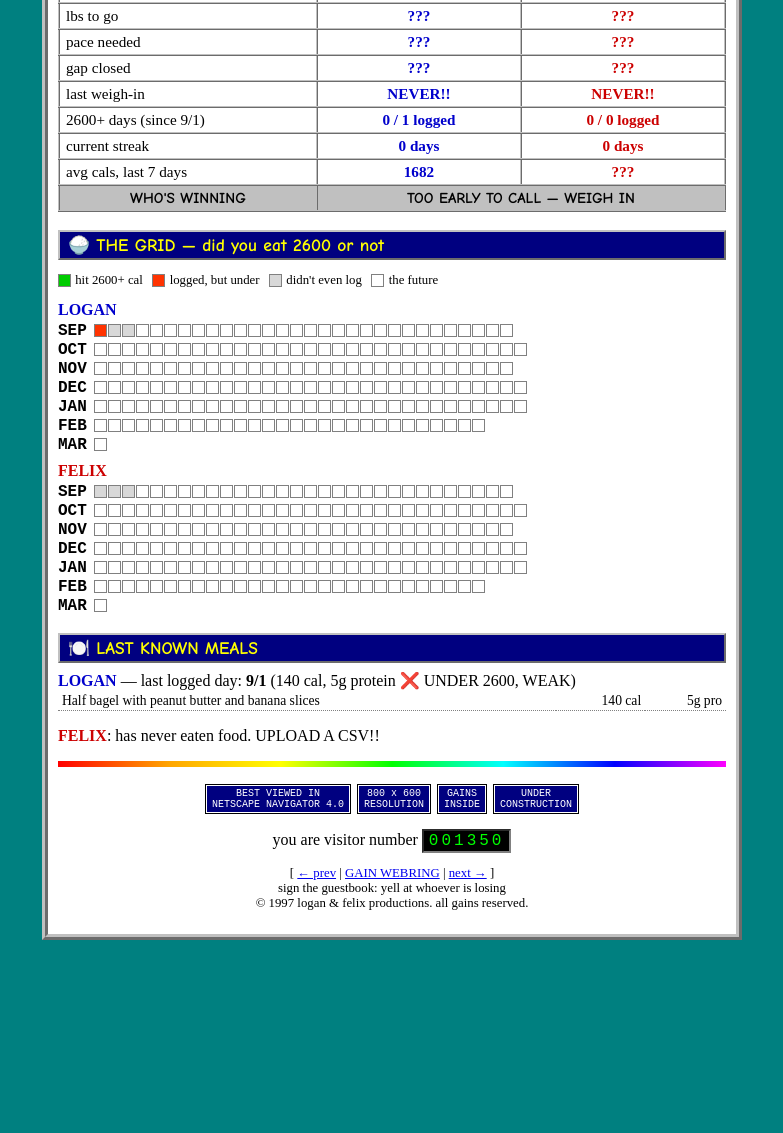
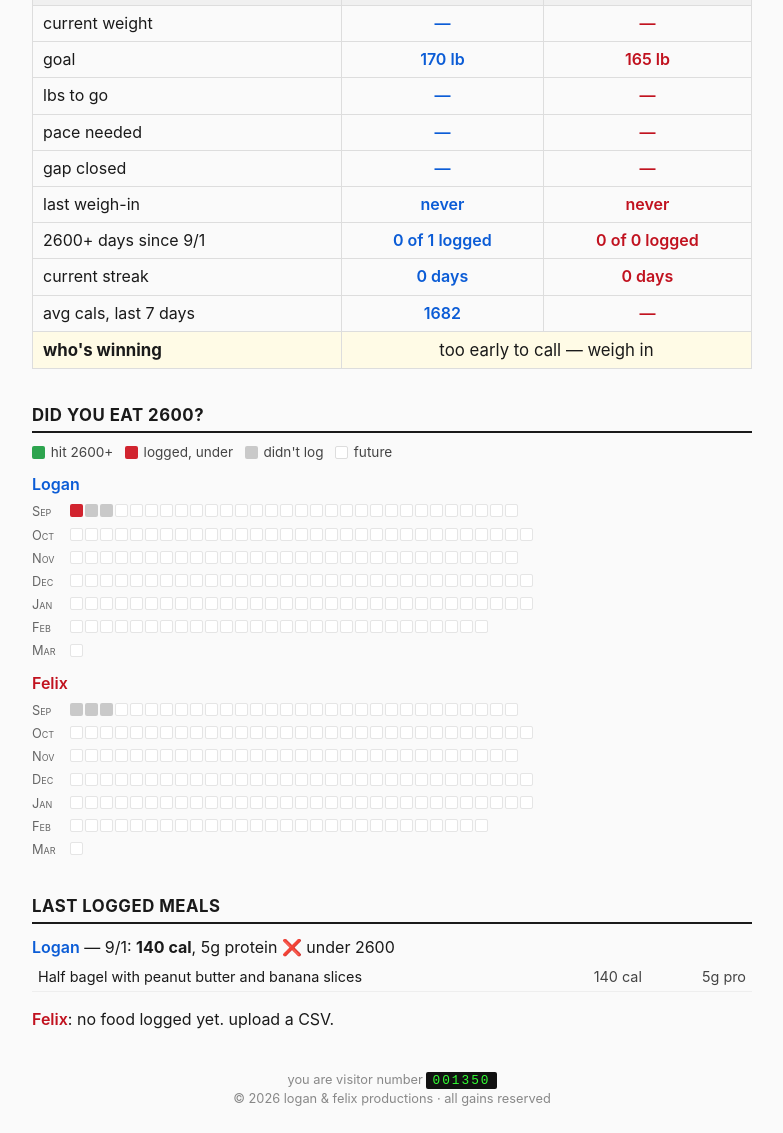
Before and after one commit to lcvaleski/bulkwatch, a plain HTML site: page index.html in a window 1280 px wide. Shown: the part 461-1594 px from the top of the page, without its empty margins (248-1031 px from the left). Before the commit the page ends 1413 px from the top, so only its background shows below. Drawn offline with Linux system fonts and the light colour scheme.

Commit message:
redesign: readable, no comic sans
Co-Authored-By: Claude Fable 5 <noreply@anthropic.com>
Claude-Session: https://claude.ai/code/session_014EoMfFn8ucEVGcw1S5RR59

```diff
--- a/index.html
+++ b/index.html
@@ -6,98 +6,79 @@
 <title>BULKWATCH 2027</title>
 <style>
   body {
-    background: #008080;
-    font-family: "Times New Roman", Times, serif;
+    background: #fafafa;
+    color: #1a1a1a;
+    font-family: -apple-system, BlinkMacSystemFont, "Segoe UI", Helvetica, Arial, sans-serif;
     margin: 0;
-    padding: 12px 4px;
+    padding: 24px 12px;
+    line-height: 1.45;
   }
-  #page {
-    width: 100%;
-    max-width: 700px;
-    margin: 0 auto;
-    background: #FFFFFF;
-    border: 6px ridge #C0C0C0;
-    padding: 10px;
-    box-sizing: border-box;
+  #page { max-width: 720px; margin: 0 auto; }
+  h1 { font-size: 1.7em; margin: 0; letter-spacing: 1px; }
+  h2 {
+    font-size: 1.05em; margin: 34px 0 10px;
+    padding-bottom: 4px; border-bottom: 2px solid #1a1a1a;
+    text-transform: uppercase; letter-spacing: 0.5px;
   }
-  h1, h2, h3 { font-family: "Comic Sans MS", "Comic Sans", cursive; }
-  h1 { text-align: center; color: #FF00FF; text-shadow: 2px 2px #00FFFF; margin: 4px 0; font-size: 2em; }
-  h2 {
-    background: #000080; color: #FFFF00; padding: 3px 8px;
-    font-size: 1.1em; margin: 18px 0 8px 0; border: 2px outset #C0C0C0;
+  .sub { color: #666; margin: 2px 0 0; }
+  .deadline { font-size: 1.05em; margin: 14px 0 0; }
+  .deadline b { font-size: 1.3em; }
+  .logan { color: #0b5cd6; font-weight: 600; }
+  .felix { color: #c1121f; font-weight: 600; }
+  table.score { border-collapse: collapse; width: 100%; }
+  table.score td, table.score th { border: 1px solid #ddd; padding: 6px 10px; text-align: left; }
+  table.score th { background: #f0f0f0; }
+  table.score td + td, table.score th + th { text-align: center; }
+  tr.winner td, tr.winner th { background: #fffbe6; font-size: 1.05em; }
+  .cell {
+    display: inline-block; width: 13px; height: 13px; margin: 0 2px 2px 0;
+    border-radius: 2px; vertical-align: middle;
   }
-  .blink { animation: blink 1s steps(2, start) infinite; }
-  @keyframes blink { to { visibility: hidden; } }
-  .rainbow {
-    height: 6px; border: 0; margin: 10px 0;
-    background: linear-gradient(90deg, red, orange, yellow, lime, cyan, blue, magenta);
+  .mo { display: inline-block; width: 38px; font-size: 0.8em; color: #666; font-variant: small-caps; }
+  .legend { color: #444; font-size: 0.85em; margin: 4px 0 10px; }
+  .meals { font-size: 0.9em; width: 100%; border-collapse: collapse; margin-bottom: 6px; }
+  .meals td { border-bottom: 1px solid #eee; padding: 3px 6px; }
+  .meals td:first-child { width: 70%; }
+  .meals td + td { text-align: right; white-space: nowrap; color: #444; }
+  .small { font-size: 0.85em; color: #666; }
+  footer { margin-top: 40px; text-align: center; color: #888; font-size: 0.8em; }
+  .counter {
+    background: #111; color: #3f3;
+    font-family: "Courier New", monospace; padding: 1px 6px; letter-spacing: 2px; border-radius: 2px;
   }
-  .center { text-align: center; }
-  marquee, .marq { background: #000000; color: #00FF00; font-family: "Courier New", monospace; padding: 2px 0; }
-  table.score { border-collapse: collapse; width: 100%; font-size: 0.95em; }
-  table.score td, table.score th { border: 2px inset #C0C0C0; padding: 3px 6px; }
-  table.score th { background: #C0C0C0; font-family: "Comic Sans MS", cursive; }
-  .logan { color: #0000CC; font-weight: bold; }
-  .felix { color: #CC0000; font-weight: bold; }
-  .cell {
-    display: inline-block; width: 11px; height: 11px; margin: 0 1px 1px 0;
-    border: 1px solid #808080; vertical-align: middle;
-  }
-  .mo { font-family: "Courier New", monospace; font-weight: bold; display: inline-block; width: 36px; }
-  .counter {
-    background: #000; color: #0F0; font-family: "Courier New", monospace;
-    padding: 1px 5px; letter-spacing: 3px; border: 2px inset #808080;
-  }
-  .badge {
-    display: inline-block; background: #000080; color: #fff; font-family: "Courier New", monospace;
-    font-size: 10px; border: 1px solid #fff; outline: 1px solid #000; padding: 2px 5px; margin: 2px;
-  }
-  .meals { font-size: 0.85em; width: 100%; border-collapse: collapse; }
-  .meals td { border-bottom: 1px dotted #808080; padding: 1px 4px; }
-  .small { font-size: 0.8em; }
-  svg text { font-family: "Courier New", monospace; }
-  a { color: #0000EE; }
-  a:visited { color: #551A8B; }
+  svg text { font-family: -apple-system, Helvetica, Arial, sans-serif; }
+  #chart svg { width: 100%; height: auto; background: #fff; border: 1px solid #ddd; border-radius: 4px; }
 </style>
 </head>
 <body>
 <div id="page">
-  <marquee scrollamount="6">★★★ BULKWATCH 2027 ★★★ TWO MEN ★★★ ONE SCALE ★★★ DEADLINE: MARCH 1st 2027 ★★★ LOGAN → 170 LBS ★★★ FELIX → 165 LBS ★★★ EAT OR BE NOTHING ★★★</marquee>
-  <h1>⚖️ BULKWATCH 2027 ⚖️</h1>
-  <p class="center small">the official <span class="logan">LOGAN</span> vs <span class="felix">FELIX</span> mass acquisition accountability page</p>
-  <p class="center"><span class="blink" style="color:red;font-weight:bold;">⚠ ONLY <span id="daysleft">???</span> DAYS UNTIL MARCH 1st ⚠</span></p>
-  <hr class="rainbow">
+  <h1>⚖️ BULKWATCH 2027</h1>
+  <p class="sub"><span class="logan">Logan</span> → 170 lb &nbsp;vs&nbsp; <span class="felix">Felix</span> → 165 lb &nbsp;·&nbsp; deadline March 1, 2027</p>
+  <p class="deadline"><b id="daysleft">?</b> days left</p>
 
-  <h2>📈 THE SCALE (canonical, no lying)</h2>
-  <div id="chart" class="center"><i>loading…</i></div>
-  <p class="small center">solid line = actual weigh-ins &nbsp;•&nbsp; dashed line = pace required to hit goal by 3/1 &nbsp;•&nbsp; ★ = the promised land</p>
+  <h2>The scale</h2>
+  <div id="chart"><i>loading…</i></div>
+  <p class="small">solid = actual weigh-ins · dashed = pace needed to hit goal by 3/1 · ★ = goal</p>
 
-  <h2>🏆 SCOREBOARD</h2>
+  <h2>Scoreboard</h2>
   <div id="scoreboard"><i>loading…</i></div>
 
-  <h2>🍚 THE GRID — did you eat 2600 or not</h2>
-  <p class="small">
-    <span class="cell" style="background:#00CC00"></span> hit 2600+ cal &nbsp;
-    <span class="cell" style="background:#FF3300"></span> logged, but under &nbsp;
-    <span class="cell" style="background:#D8D8D8"></span> didn't even log &nbsp;
-    <span class="cell" style="background:#FFFFFF"></span> the future
+  <h2>Did you eat 2600?</h2>
+  <p class="legend">
+    <span class="cell" style="background:#2da44e"></span> hit 2600+ &nbsp;
+    <span class="cell" style="background:#d1242f"></span> logged, under &nbsp;
+    <span class="cell" style="background:#c9c9c9"></span> didn't log &nbsp;
+    <span class="cell" style="background:#fff;border:1px solid #ddd;width:11px;height:11px"></span> future
   </p>
   <div id="grid"><i>loading…</i></div>
 
-  <h2>🍽️ LAST KNOWN MEALS</h2>
+  <h2>Last logged meals</h2>
   <div id="lastmeals"><i>loading…</i></div>
 
-  <hr class="rainbow">
-  <p class="center">
-    <span class="badge">BEST VIEWED IN<br>NETSCAPE NAVIGATOR 4.0</span>
-    <span class="badge">800 x 600<br>RESOLUTION</span>
-    <span class="badge">GAINS<br>INSIDE</span>
-    <span class="badge blink">UNDER<br>CONSTRUCTION</span>
-  </p>
-  <p class="center">you are visitor number <span class="counter" id="hits">000000</span></p>
-  <p class="center small">[ <a href="#">← prev</a> | <a href="#">GAIN WEBRING</a> | <a href="#">next →</a> ]<br>
-  sign the guestbook: yell at whoever is losing<br>
-  © 1997 logan &amp; felix productions. all gains reserved.</p>
+  <footer>
+    you are visitor number <span class="counter" id="hits">000000</span><br>
+    © 2026 logan &amp; felix productions · all gains reserved
+  </footer>
 </div>
 
 <script>
@@ -106,8 +87,8 @@ const CAL_GOAL = 2600;
 const START = "2026-09-01";
 const END = "2027-03-01";
 const PEOPLE = [
-  { key: "logan", name: "LOGAN", goal: 170, color: "#0000CC", cls: "logan" },
-  { key: "felix", name: "FELIX", goal: 165, color: "#CC0000", cls: "felix" },
+  { key: "logan", name: "Logan", goal: 170, color: "#0b5cd6", cls: "logan" },
+  { key: "felix", name: "Felix", goal: 165, color: "#c1121f", cls: "felix" },
 ];
 
 const D = s => new Date(s + "T00:00:00");
@@ -155,10 +136,10 @@ function drawChart() {
   const all = PEOPLE.flatMap(p => p.weights);
   const el = document.getElementById("chart");
   if (!all.length) {
-    el.innerHTML = '<p class="blink" style="color:red;font-weight:bold;font-size:1.2em;">NO WEIGH-INS LOGGED YET!!<br>STEP ON THE SCALE, COWARDS</p>';
+    el.innerHTML = '<p style="border:1px dashed #bbb;border-radius:4px;background:#fff;padding:40px 10px;text-align:center;color:#888">no weigh-ins yet — step on the scale</p>';
     return;
   }
-  const W = 660, H = 320, L = 44, R = 74, T = 16, B = 28;
+  const W = 680, H = 340, L = 44, R = 78, T = 16, B = 28;
   const x0 = Math.min(...all.map(w => +D(w.date)), +D(START));
   const x1 = +D(END);
   const lo = Math.floor(Math.min(...all.map(w => w.lbs)) / 5) * 5 - 5;
@@ -167,26 +148,26 @@ function drawChart() {
   const Y = v => T + (hi - v) / (hi - lo) * (H - T - B);
   let s = "";
   for (let v = lo; v <= hi; v += 5) {
-    s += `<line x1="${L}" y1="${Y(v)}" x2="${W - R}" y2="${Y(v)}" stroke="#DDD"/>`
-       + `<text x="${L - 5}" y="${Y(v) + 3}" font-size="10" text-anchor="end">${v}</text>`;
+    s += `<line x1="${L}" y1="${Y(v)}" x2="${W - R}" y2="${Y(v)}" stroke="#eee"/>`
+       + `<text x="${L - 6}" y="${Y(v) + 4}" font-size="11" fill="#888" text-anchor="end">${v}</text>`;
   }
   for (let d = new Date(x0); d <= new Date(x1); d.setMonth(d.getMonth() + 1, 1)) {
     if (+d < x0) continue;
-    s += `<line x1="${X(+d)}" y1="${T}" x2="${X(+d)}" y2="${H - B}" stroke="#EEE"/>`
-       + `<text x="${X(+d)}" y="${H - B + 12}" font-size="10" text-anchor="middle">${d.toLocaleString("en", { month: "short" }).toUpperCase()}</text>`;
+    s += `<line x1="${X(+d)}" y1="${T}" x2="${X(+d)}" y2="${H - B}" stroke="#f3f3f3"/>`
+       + `<text x="${X(+d)}" y="${H - B + 14}" font-size="11" fill="#888" text-anchor="middle">${d.toLocaleString("en", { month: "short" })}</text>`;
   }
   for (const p of PEOPLE) {
     if (!p.weights.length) continue;
     const pts = p.weights.map(w => [X(+D(w.date)), Y(w.lbs)]);
     const last = p.weights[p.weights.length - 1];
-    s += `<line x1="${pts[pts.length - 1][0]}" y1="${pts[pts.length - 1][1]}" x2="${X(x1)}" y2="${Y(p.goal)}" stroke="${p.color}" stroke-dasharray="5,4" stroke-width="1.5" opacity="0.6"/>`;
+    s += `<line x1="${pts[pts.length - 1][0]}" y1="${pts[pts.length - 1][1]}" x2="${X(x1)}" y2="${Y(p.goal)}" stroke="${p.color}" stroke-dasharray="5,4" stroke-width="1.5" opacity="0.5"/>`;
     if (pts.length > 1) s += `<polyline points="${pts.map(q => q.join(",")).join(" ")}" fill="none" stroke="${p.color}" stroke-width="2.5"/>`;
     s += pts.map((q, i) => `<circle cx="${q[0]}" cy="${q[1]}" r="4" fill="${p.color}"><title>${p.name} ${fmt(p.weights[i].date)}: ${p.weights[i].lbs} lb</title></circle>`).join("");
-    s += `<text x="${X(x1) + 4}" y="${Y(p.goal) + 4}" font-size="12" fill="${p.color}" font-weight="bold">★${p.goal}</text>`;
-    s += `<text x="${pts[pts.length - 1][0] + 6}" y="${pts[pts.length - 1][1] - 7}" font-size="11" fill="${p.color}" font-weight="bold">${p.name} ${last.lbs}</text>`;
+    s += `<text x="${X(x1) + 4}" y="${Y(p.goal) + 4}" font-size="13" fill="${p.color}" font-weight="bold">★ ${p.goal}</text>`;
+    s += `<text x="${pts[pts.length - 1][0] + 7}" y="${pts[pts.length - 1][1] - 8}" font-size="12" fill="${p.color}" font-weight="bold">${p.name} ${last.lbs}</text>`;
   }
-  s += `<line x1="${L}" y1="${H - B}" x2="${W - R}" y2="${H - B}" stroke="#000"/><line x1="${L}" y1="${T}" x2="${L}" y2="${H - B}" stroke="#000"/>`;
-  el.innerHTML = `<svg viewBox="0 0 ${W} ${H}" style="width:100%;height:auto;border:2px inset #C0C0C0;background:#FFFFF8">${s}</svg>`;
+  s += `<line x1="${L}" y1="${H - B}" x2="${W - R}" y2="${H - B}" stroke="#999"/><line x1="${L}" y1="${T}" x2="${L}" y2="${H - B}" stroke="#999"/>`;
+  el.innerHTML = `<svg viewBox="0 0 ${W} ${H}">${s}</svg>`;
 }
 
 /* ---------- scoreboard ---------- */
@@ -218,26 +199,26 @@ function stats(p) {
 
 function drawScoreboard() {
   const [a, b] = PEOPLE.map(stats);
-  const q = (v, suf = "") => v === null ? "???" : (typeof v === "number" && !Number.isInteger(v) ? v.toFixed(1) : v) + suf;
-  const row = (label, va, vb) => `<tr><td>${label}</td><td class="center logan">${va}</td><td class="center felix">${vb}</td></tr>`;
-  let winner = "<span class='blink'>TOO EARLY TO CALL — WEIGH IN</span>";
+  const q = (v, suf = "") => v === null ? "—" : (typeof v === "number" && !Number.isInteger(v) ? v.toFixed(1) : v) + suf;
+  const row = (label, va, vb) => `<tr><td>${label}</td><td class="logan">${va}</td><td class="felix">${vb}</td></tr>`;
+  let winner = "too early to call — weigh in";
   if (a.pct !== null && b.pct !== null) {
-    winner = a.pct === b.pct ? "DEAD HEAT" :
-      (a.pct > b.pct ? `<span class="logan">👑 LOGAN LEADS 👑</span>` : `<span class="felix">👑 FELIX LEADS 👑</span>`);
+    winner = a.pct === b.pct ? "dead heat" :
+      (a.pct > b.pct ? `<span class="logan">👑 Logan leads</span>` : `<span class="felix">👑 Felix leads</span>`);
   }
   document.getElementById("scoreboard").innerHTML = `
   <table class="score">
-    <tr><th></th><th class="logan">LOGAN</th><th class="felix">FELIX</th></tr>
+    <tr><th></th><th class="logan">Logan</th><th class="felix">Felix</th></tr>
     ${row("current weight", q(a.cur, " lb"), q(b.cur, " lb"))}
     ${row("goal", "170 lb", "165 lb")}
     ${row("lbs to go", q(a.togo), q(b.togo))}
     ${row("pace needed", q(a.pace, " lb/wk"), q(b.pace, " lb/wk"))}
-    ${row("gap closed", a.pct === null ? "???" : Math.round(Math.max(0, a.pct)) + "%", b.pct === null ? "???" : Math.round(Math.max(0, b.pct)) + "%")}
-    ${row("last weigh-in", a.lastDate ? fmt(a.lastDate) : "NEVER!!", b.lastDate ? fmt(b.lastDate) : "NEVER!!")}
-    ${row("2600+ days (since 9/1)", a.hits + " / " + a.logged + " logged", b.hits + " / " + b.logged + " logged")}
+    ${row("gap closed", a.pct === null ? "—" : Math.round(Math.max(0, a.pct)) + "%", b.pct === null ? "—" : Math.round(Math.max(0, b.pct)) + "%")}
+    ${row("last weigh-in", a.lastDate ? fmt(a.lastDate) : "never", b.lastDate ? fmt(b.lastDate) : "never")}
+    ${row("2600+ days since 9/1", a.hits + " of " + a.logged + " logged", b.hits + " of " + b.logged + " logged")}
     ${row("current streak", a.streak + " day" + (a.streak === 1 ? "" : "s"), b.streak + " day" + (b.streak === 1 ? "" : "s"))}
     ${row("avg cals, last 7 days", q(a.avg7), q(b.avg7))}
-    <tr><th>WHO'S WINNING</th><th colspan="2" class="center">${winner}</th></tr>
+    <tr class="winner"><th>who's winning</th><td colspan="2" style="text-align:center">${winner}</td></tr>
   </table>`;
 }
 
@@ -245,7 +226,7 @@ function drawScoreboard() {
 function drawGrid() {
   let html = "";
   for (const p of PEOPLE) {
-    html += `<p style="margin:8px 0 2px"><span class="${p.cls}">${p.name}</span></p>`;
+    html += `<p style="margin:10px 0 3px"><span class="${p.cls}">${p.name}</span></p>`;
     let cur = D(START);
     const end = D(END);
     let month = -1, line = "";
@@ -254,16 +235,18 @@ function drawGrid() {
       if (cur.getMonth() !== month) {
         if (line) lines.push(line);
         month = cur.getMonth();
-        line = `<span class="mo">${cur.toLocaleString("en", { month: "short" }).toUpperCase()}</span>`;
+        line = `<span class="mo">${cur.toLocaleString("en", { month: "short" })}</span>`;
       }
       const k = iso(cur);
       const day = p.days[k];
-      let c = "#FFFFFF", t = k + ": the future";
+      let style = "background:#fff;border:1px solid #e5e5e5;width:11px;height:11px", t = k + ": the future";
       if (k <= today) {
-        if (day) { c = day.calories >= CAL_GOAL ? "#00CC00" : "#FF3300"; t = k + ": " + Math.round(day.calories) + " cal"; }
-        else { c = "#D8D8D8"; t = k + ": no log!!"; }
+        if (day) {
+          style = "background:" + (day.calories >= CAL_GOAL ? "#2da44e" : "#d1242f");
+          t = k + ": " + Math.round(day.calories) + " cal";
+        } else { style = "background:#c9c9c9"; t = k + ": no log"; }
       }
-      line += `<span class="cell" style="background:${c}" title="${t}"></span>`;
+      line += `<span class="cell" style="${style}" title="${t}"></span>`;
       cur.setDate(cur.getDate() + 1);
     }
     lines.push(line);
@@ -278,13 +261,13 @@ function drawMeals() {
   for (const p of PEOPLE) {
     const dates = Object.keys(p.days).sort();
     if (!dates.length) {
-      html += `<p><span class="${p.cls}">${p.name}</span>: has never eaten food. <span class="blink">UPLOAD A CSV!!</span></p>`;
+      html += `<p><span class="${p.cls}">${p.name}</span>: no food logged yet. upload a CSV.</p>`;
       continue;
     }
     const d = dates[dates.length - 1];
     const day = p.days[d];
-    html += `<p style="margin:8px 0 2px"><span class="${p.cls}">${p.name}</span> — last logged day: <b>${fmt(d)}</b> (${Math.round(day.calories)} cal, ${Math.round(day.protein)}g protein ${day.calories >= CAL_GOAL ? "✅" : "❌ UNDER 2600, WEAK"})</p>
-    <table class="meals">${day.meals.map(m => `<tr><td>${m[0]}</td><td align="right">${m[1]} cal</td><td align="right">${m[2]}g pro</td></tr>`).join("")}</table>`;
+    html += `<p style="margin:12px 0 4px"><span class="${p.cls}">${p.name}</span> — ${fmt(d)}: <b>${Math.round(day.calories)} cal</b>, ${Math.round(day.protein)}g protein ${day.calories >= CAL_GOAL ? "✅" : "❌ under 2600"}</p>
+    <table class="meals">${day.meals.map(m => `<tr><td>${m[0]}</td><td>${m[1]} cal</td><td>${m[2]}g pro</td></tr>`).join("")}</table>`;
   }
   document.getElementById("lastmeals").innerHTML = html;
 }
```
